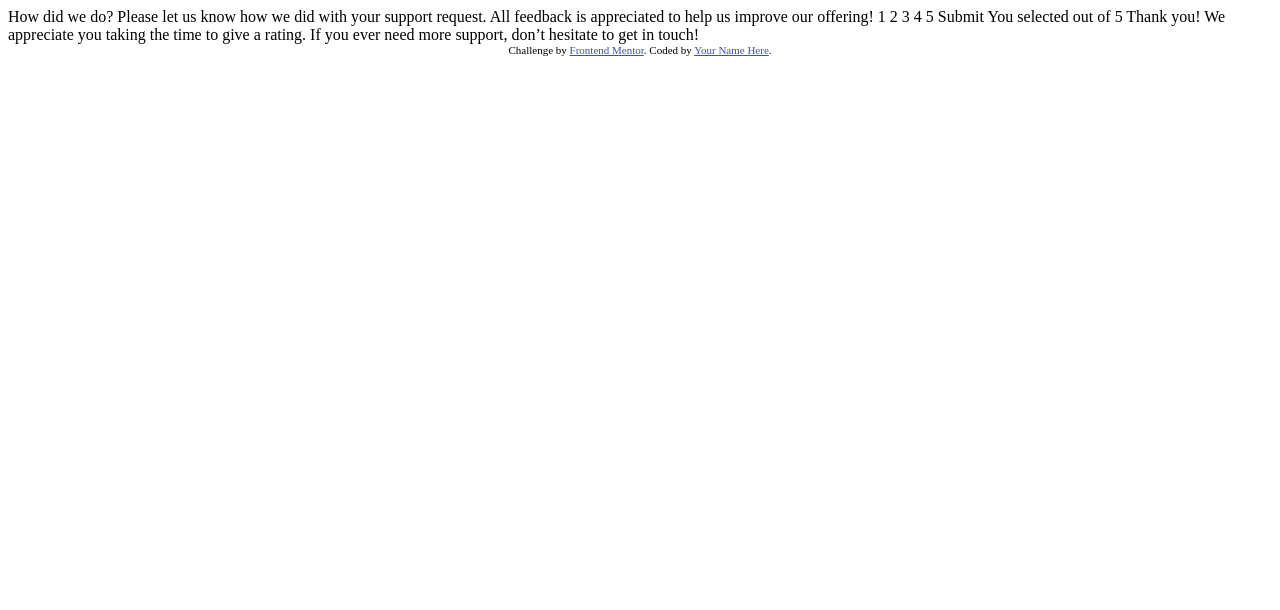
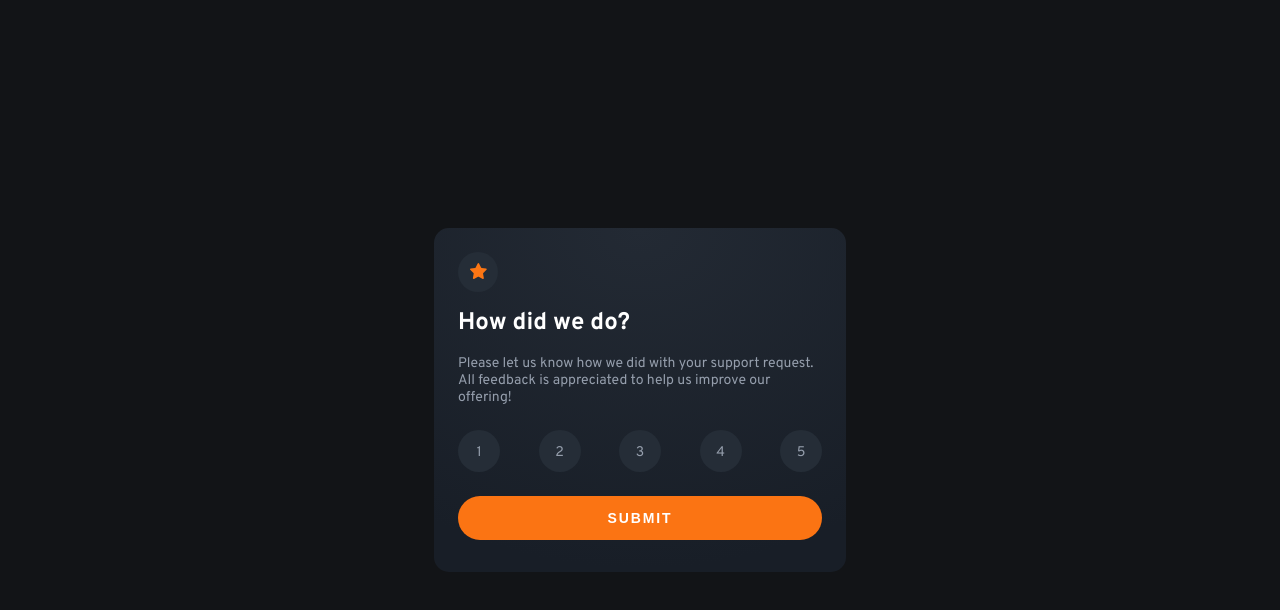
Before and after one commit to michaelshowes/interactive-rating-component, a plain HTML site: page index.html in a window 1280 px wide. Drawn offline with Linux system fonts and the light colour scheme.

Commit message:
completed challenge

```diff
--- a/index.html
+++ b/index.html
@@ -5,45 +5,66 @@
   <meta name="viewport" content="width=device-width, initial-scale=1.0"> <!-- displays site properly based on user's device -->
 
   <link rel="icon" type="image/png" sizes="32x32" href="./images/favicon-32x32.png">
+  <link rel="stylesheet" href="style.css">
 
   <title>Frontend Mentor | Interactive rating component</title>
 
-  <!-- Feel free to remove these styles or customise in your own stylesheet 👍 -->
-  <style>
-    .attribution { font-size: 11px; text-align: center; }
-    .attribution a { color: hsl(228, 45%, 44%); }
-  </style>
 </head>
 <body>
 
-  <!-- Rating state start -->
+  <div class="container">
 
-  How did we do?
+    <!-- Rating state start -->
+    <div class="rating-state" id="ratingState">
+      <div class="header">
+        <img src="images/icon-star.svg" alt="">
+      </div>
+      <div class="main">
+        <h1>How did we do?</h1>
+        <p>
+          Please let us know how we did with your support request. All feedback is appreciated
+          to help us improve our offering!
+        </p>
+      </div>
+      <div class="rating">
 
-  Please let us know how we did with your support request. All feedback is appreciated
-  to help us improve our offering!
+        <input type="radio" value="1" name="rating" id="rating1">
+        <label class="rating-label" for="rating1">1</label>
 
-  1 2 3 4 5
+        <input type="radio" value="2" name="rating" id="rating2">
+        <label class="rating-label" for="rating2">2</label>
 
-  Submit
+        <input type="radio" value="3" name="rating" id="rating3">
+        <label class="rating-label" for="rating3">3</label>
 
-  <!-- Rating state end -->
+        <input type="radio" value="4" name="rating" id="rating4">
+        <label class="rating-label" for="rating4">4</label>
 
-  <!-- Thank you state start -->
+        <input type="radio" value="5" name="rating" id="rating5">
+        <label class="rating-label" for="rating5">5</label>
 
-  You selected <!-- Add rating here --> out of 5
+      </div>
+      <button class="submit" type="submit" id="submit" onclick="submitRating()">Submit</button>
+    </div>
+    <!-- Rating state end -->
 
-  Thank you!
+    <!-- Thank you state start -->
+    <div class="thank-you-state hidden" id="thankYouState">
+      <div class="image">
+        <img src="/images/illustration-thank-you.svg" alt="">
+      </div>
+      <div class="result">
+        <span id="rate"></span>
+      </div>
+      <h1>Thank you!</h1>
+      <p>
+        We appreciate you taking the time to give a rating. If you ever need more support,
+        don't hesitate to get in touch!
+      </p>
+    <!-- Thank you state end -->
 
-  We appreciate you taking the time to give a rating. If you ever need more support,
-  don’t hesitate to get in touch!
+    </div>
 
-  <!-- Thank you state end -->
-
-
-  <div class="attribution">
-    Challenge by <a href="https://www.frontendmentor.io?ref=challenge" target="_blank">Frontend Mentor</a>.
-    Coded by <a href="#">Your Name Here</a>.
-  </div>
+  <script src="script.js"></script>
 </body>
 </html>
--- /dev/null
+++ b/script.js
@@ -0,0 +1,14 @@
+// Logs selected radio button value and changes state on submit
+function submitRating() {
+  const rating = document.querySelectorAll('input[type=radio]');
+  rating.forEach(item => {
+    if (item.checked) {
+      const rate = document.getElementById('rate');
+      rate.innerHTML = `You selected ${item.value} out of 5`;
+      const ratingState = document.getElementById('ratingState');
+      const thankYouState = document.getElementById('thankYouState');
+      ratingState.classList.add('hidden');
+      thankYouState.classList.remove('hidden');
+    };
+  });
+};
--- /dev/null
+++ b/style.css
@@ -0,0 +1,172 @@
+@import url("https://fonts.googleapis.com/css2?family=Overpass:ital,wght@0,100;0,200;0,300;0,400;0,500;0,600;0,700;0,800;0,900;1,100;1,200;1,300;1,400;1,500;1,600;1,700;1,800;1,900&display=swap");
+h1 {
+  font-size: 24px;
+  color: white;
+  margin-bottom: 17px;
+}
+
+*,
+*::before,
+*::after {
+  margin: 0;
+  padding: 0;
+  -webkit-box-sizing: border-box;
+          box-sizing: border-box;
+}
+
+body {
+  background-color: #121417;
+  font-family: 'Overpass', sans-serif;
+  font-size: 15px;
+  color: #959eac;
+}
+
+a {
+  color: inherit;
+  text-decoration: none;
+}
+
+ul {
+  list-style: none;
+}
+
+.container {
+  position: absolute;
+  background: radial-gradient(98.96% 98.96% at 50% 0%, #232A34 0%, #181E27 100%);
+  min-width: 327px;
+  max-width: 412px;
+  margin: auto;
+  padding: 24px 24px 32px 24px;
+  border-radius: 15px;
+  left: 50%;
+  top: 50%;
+  -webkit-transform: translate(-50%, -50%);
+  transform: translate(-50%, -50%);
+}
+
+.container .rating-state .header {
+  width: -webkit-max-content;
+  width: -moz-max-content;
+  width: max-content;
+  background-color: #252d37;
+  width: 40px;
+  height: 40px;
+  border-radius: 50px;
+  text-align: center;
+  line-height: 48px;
+  margin-bottom: 16px;
+}
+
+.container .rating-state .main p {
+  margin-bottom: 24px;
+  font-size: 14px;
+}
+
+.container .rating-state .rating {
+  display: -webkit-box;
+  display: -ms-flexbox;
+  display: flex;
+  overflow: hidden;
+  text-align: center;
+  -webkit-box-pack: justify;
+      -ms-flex-pack: justify;
+          justify-content: space-between;
+  margin-bottom: 24px;
+}
+
+.container .rating-state .rating li {
+  font-size: 14px;
+  width: 42px;
+  height: 42px;
+  border-radius: 50%;
+  line-height: 45px;
+  cursor: pointer;
+}
+
+.container .rating-state .rating li:hover {
+  background-color: #959eac;
+  color: white;
+}
+
+.container .rating-state .rating input[type='radio'] {
+  display: none;
+}
+
+.container .rating-state .rating input[type='radio']:checked + .rating-label {
+  background-color: #fb7413;
+  color: white;
+}
+
+.container .rating-state .rating-label {
+  background-color: #252d37;
+  color: #959eac;
+  font-size: 14px;
+  width: 42px;
+  height: 42px;
+  border-radius: 50%;
+  line-height: 45px;
+  cursor: pointer;
+  -webkit-transition: .1s ease-in-out;
+  transition: .1s ease-in-out;
+}
+
+.container .rating-state .rating-label:hover {
+  background-color: #959eac;
+  color: white;
+}
+
+.container .rating-state .submit {
+  background-color: #fb7413;
+  color: white;
+  font-size: 14px;
+  font-weight: 700;
+  letter-spacing: 1.87px;
+  text-transform: uppercase;
+  width: 100%;
+  border: none;
+  border-radius: 50px;
+  padding: 14px 109px;
+  cursor: pointer;
+}
+
+.container .rating-state .submit:hover {
+  background-color: white;
+  color: #fb7413;
+}
+
+.container .thank-you-state .image {
+  display: -webkit-box;
+  display: -ms-flexbox;
+  display: flex;
+  -webkit-box-pack: center;
+      -ms-flex-pack: center;
+          justify-content: center;
+}
+
+.container .thank-you-state .result {
+  display: -webkit-inline-box;
+  display: -ms-inline-flexbox;
+  display: inline-flex;
+  width: 100%;
+}
+
+.container .thank-you-state .result span {
+  background-color: #252d37;
+  color: #fb7413;
+  margin: 24px auto;
+  padding: 8px 12px 5px;
+  border-radius: 50px;
+}
+
+.container .thank-you-state h1 {
+  text-align: center;
+}
+
+.container .thank-you-state p {
+  text-align: center;
+}
+
+.hidden {
+  display: none;
+}
+/*# sourceMappingURL=style.css.map */
```
Also changed, not shown: 2 other files.
